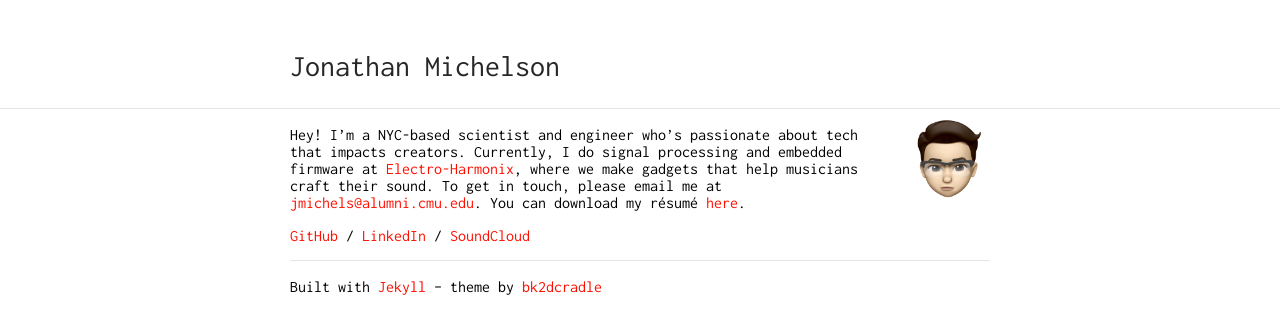
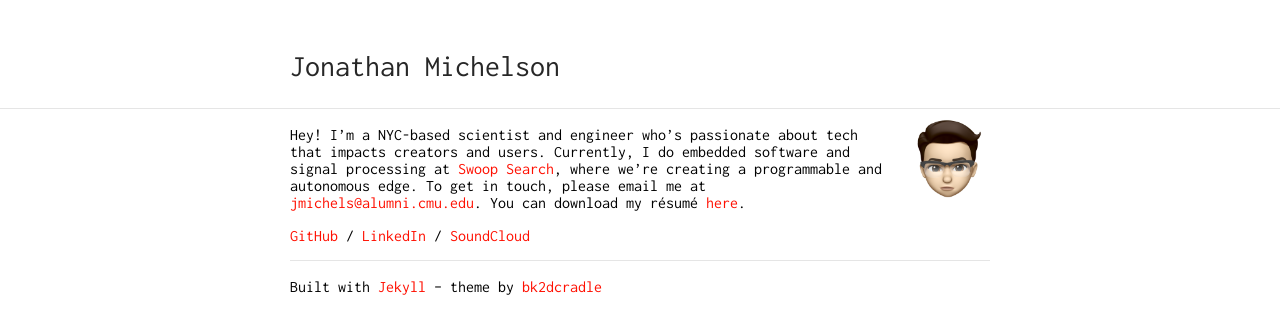
Before and after one commit to jmichel3/jmichel3.github.io, a Jekyll site: the page built from index.md, in a window 1280 px wide. Shown: the top 334 px of the page. Built offline with Jekyll 4.4.1, drawn with Linux system fonts in a browser that asks for light colours.

Commit message:
update bio Swoop Search

```diff
--- a/index.md
+++ b/index.md
@@ -4,7 +4,7 @@ layout: default
 
 <img class="profile-picture" src="assets/animoji-headshot.jpg">
 
-Hey! I'm a NYC-based scientist and engineer who's passionate about tech that impacts creators. Currently, I do signal processing and embedded firmware at [Electro-Harmonix](https://ehx.com), where we make gadgets that help musicians craft their sound. To get in touch, please email me at [jmichels@alumni.cmu.edu](mailto:jmichels@alumni.cmu.edu). You can download my résumé [here](http://jonathanmichelson.com/assets/resume-2020-jjm-audio-dsp.pdf).
+Hey! I'm a NYC-based scientist and engineer who's passionate about tech that impacts creators and users. Currently, I do embedded software and signal processing at [Swoop Search](https://www.swoopsrch.com/), where we're creating a programmable and autonomous edge. To get in touch, please email me at [jmichels@alumni.cmu.edu](mailto:jmichels@alumni.cmu.edu). You can download my résumé [here](http://jonathanmichelson.com/assets/resume-2020-jjm-audio-dsp.pdf).
 
 [GitHub](https://www.github.com/jmichel3) / [LinkedIn](https://www.linkedin.com/in/jonathanmichelson/) / [SoundClou](https://www.soundcloud.com/jonmichelson)[d](http://ec2-54-84-52-119.compute-1.amazonaws.com/blog/)
 
```
